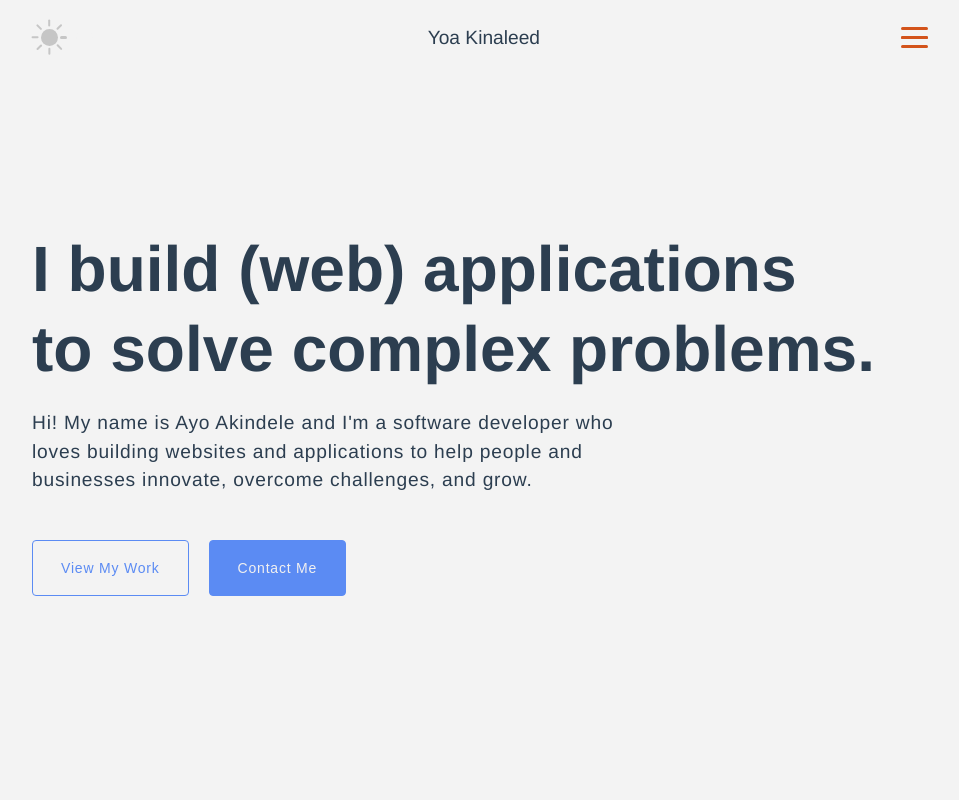
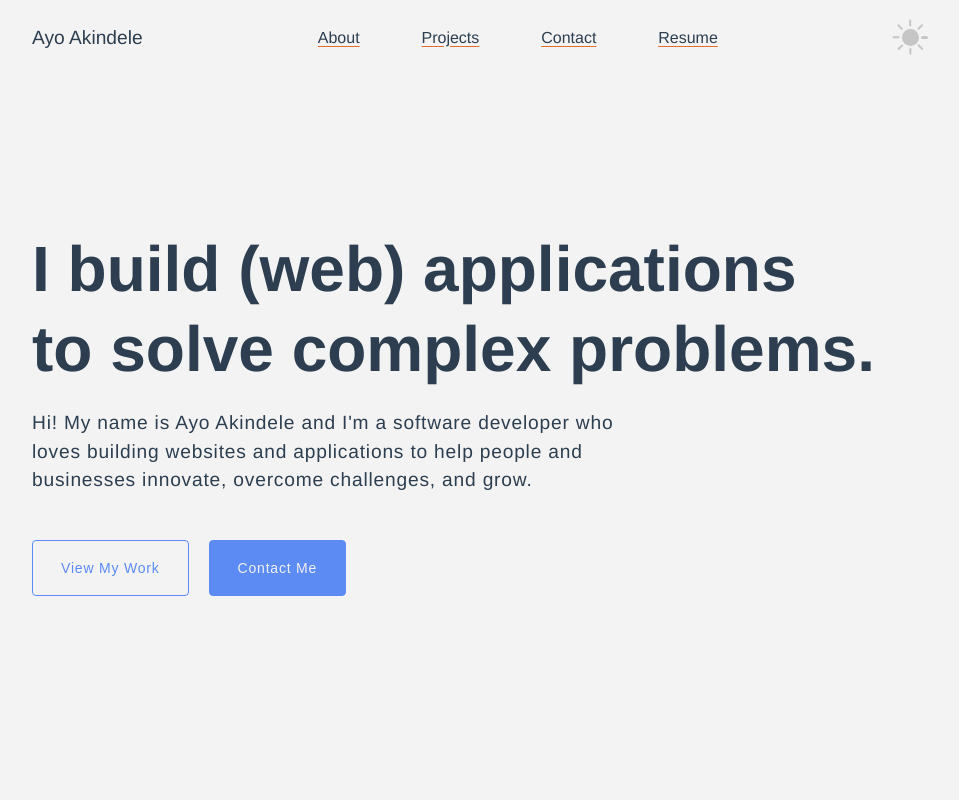
Before and after one commit to aakindel/portfolio, a Vue app: page /#/about in a window 1280 px wide. Shown: the top 800 px of the page, without its empty margins (160-1119 px from the left). Built offline with nearby package versions, Linux system fonts and the light colour scheme.

Commit message:
add desktop nav

```diff
--- a/src/components/About.vue
+++ b/src/components/About.vue
@@ -95,12 +95,6 @@ button {
     margin: 0 auto;
   }
 
-@media (min-width: 1080px) {
-  .sh_container {
-    margin-top: 125px;
-  }
-}
-
   .img-box {
     position: relative;
     margin: auto 0;
@@ -121,4 +115,10 @@ button {
   }
 }
 
+@media (min-width: 1080px) {
+  .sh_container {
+    margin-top: 125px;
+  }
+}
+
 </style>
--- a/src/components/Nav.vue
+++ b/src/components/Nav.vue
@@ -1,8 +1,8 @@
 <template>
   <nav class="container">
-    <darkModeToggle></darkModeToggle>
+    <darkModeToggle class="mobile-dark"></darkModeToggle>
 
-    <div class="page-title">Yoa Kinaleed</div>
+    <div class="page-title">Ayo Akindele</div>
 
     <div class="ham-container">
       <!-- ham menu from https://codepen.io/designcouch/pen/Atyop -->
@@ -23,6 +23,8 @@
         </ul>
       </div>
     </div>
+
+    <darkModeToggle class="desktop-dark"></darkModeToggle>
   </nav>
 </template>
 
@@ -36,6 +38,14 @@ $ham-color: #d3531a;
 
 .page-title {
   font-size: 1.2rem;
+}
+
+.mobile-dark {
+  display: flex;
+}
+
+.desktop-dark {
+  display: none;
 }
 
 nav {
@@ -131,6 +141,7 @@ nav {
   height: 100%;
   width: 100%;
   padding-left: 50px;
+  padding-top: 30px;
   display: flex;
   flex-direction: column;
   justify-content: center;
@@ -138,13 +149,21 @@ nav {
   margin-bottom: 10px;
 }
 
-a {
+li a {
   text-decoration: none;
   font-size: 24px;
   color: white;
+  transition: 0.1s;
+}
+
+li a:hover {
+  color: var(--accent-color);
+  transition: 0.2s;
+  // text-decoration-thickness: 2px;
 }
 
 #nav-items li {
+  display: none;
   list-style-type: none;
   text-align: center;
   margin-right: -500px;
@@ -167,6 +186,7 @@ a {
 }
 
 #nav-items.open li {
+  display: block;
   list-style-type: none;
   text-align: center;
   opacity: 1;
@@ -185,10 +205,6 @@ a {
   &:nth-child(4){
     transition-delay: 0.20s;
   }
-}
-
-#nav-items li:last-child {
-  margin-bottom: 0px;
 }
 
 #circle::after {
@@ -223,6 +239,51 @@ a {
   display: block;
 }
 
+@media (min-width: 800px) {
+  .mobile-dark {
+    display: none;
+  }
+
+  .desktop-dark {
+    display: flex;
+  }
+
+  #ham-menu {
+    display: none;
+  }
+
+  #nav-items {
+    position: relative;  // undo mobile absolute positioning
+    height: inherit;  // undo mobile fill-container height
+  }
+
+  #nav-items ul {
+    display: flex;
+    flex-direction: row;
+    justify-content: space-between;
+    padding: 0;
+    margin: 0;
+    align-items: center;
+  }
+
+  #nav-items ul li, #nav-items.open ul li {
+    list-style-type: none;
+    display: inline-block;
+    text-align: center;
+    margin-right: 0px;
+    margin-bottom: 0px;
+    opacity: 1;
+  }
+
+  li a {
+    text-decoration: underline;
+    text-decoration-color: var(--accent-color);
+    text-underline-offset: 3px;
+    font-size: 16px;
+    color: var(--text-color);
+  }
+}
+
 </style>
 
 <script>
@@ -238,6 +299,10 @@ export default {
         { title: 'Resume', link: '../assets/resume.pdf', target: '_blank' }
       ]
     }
+  },
+  mounted () {
+    this.onResize()
+    window.addEventListener('resize', this.onResize, { passive: true })
   },
   components: {
     darkModeToggle
@@ -255,6 +320,14 @@ export default {
       //   document.getElementById('nav-items').classList.toggle('open')
       // }
       console.log(document.getElementById('nav-items').classList.contains('open'))
+    },
+    onResize () {
+      if (window.innerWidth > 800) {
+        console.log(window.innerWidth)
+        document.getElementById('ham-menu').classList.remove('open')
+        document.getElementById('circle').classList.remove('open')
+        document.getElementById('nav-items').classList.remove('open')
+      }
     }
   }
 }
```
